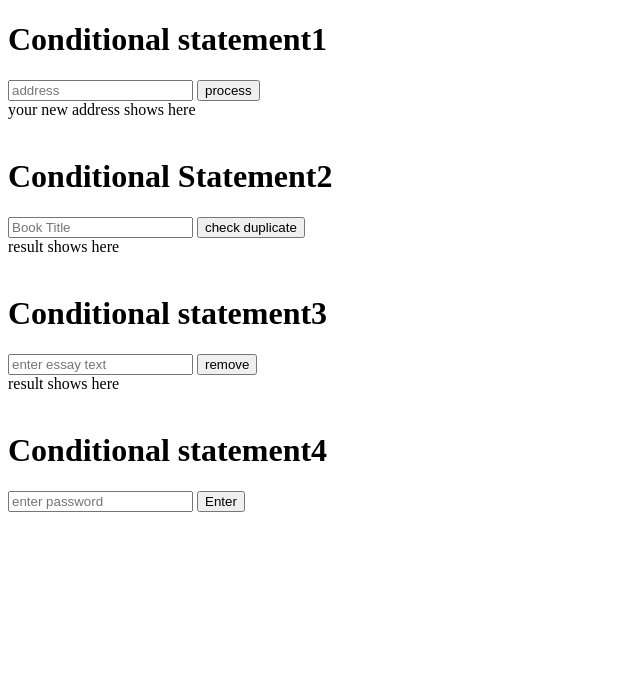
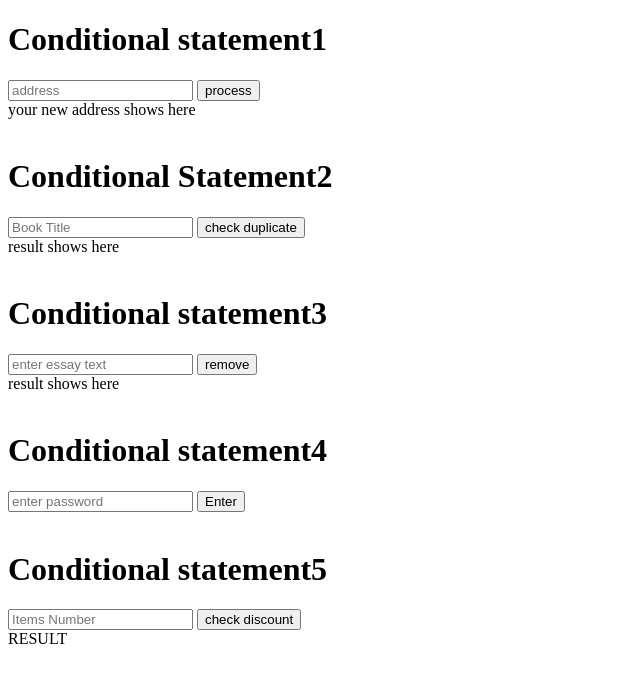
Before and after one commit to DevVictor1/Algorithm, a plain HTML site: page index.html in a window 1280 px wide. Shown: the whole page, without its empty margins (0-640 px from the left). Drawn offline with Linux system fonts and the light colour scheme.

Commit message:
Updated discount logic

```diff
--- a/index.html
+++ b/index.html
@@ -28,6 +28,12 @@
     <input type="text" placeholder="enter password" id="password">
     <button onclick="checkPassword()">Enter</button>
     <div id="correctPassword"></div>
+    <br>
+
+    <h1>Conditional statement5</h1>
+    <input type="text" placeholder="Items Number" id="items">
+    <button onclick="checkEven()">check discount</button>
+    <div id="discountResult">RESULT</div>
 </body>
 
 <script>
@@ -87,6 +93,19 @@ var titles = ["The Great Developer", "Learn JavaScript", "Future Of Coding" ]
         }
 
         }
+        //STATEMENT 5
+        function checkEven(){
+            if(items.value=='') {
+                alert("input cannot be empty")
+            } else {
+                var count = Number(items.value)
+                if(count %2==0) {
+                    discountResult.innerHTML = "You Get A Discount"
+                } else {
+                    discountResult.innerHTML = "No Discount"
+                }
+            }
+        }
 
 </script>
 </html>
```
